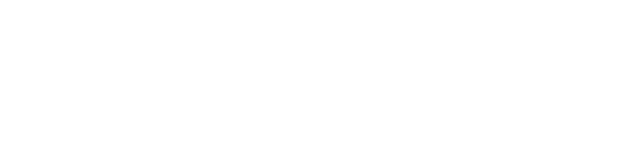
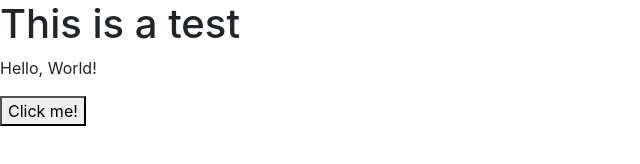
Before and after one commit to erikandersson96/bootstrap-test, a plain HTML site: page index.html in a window 1280 px wide. Shown: the whole page, without its empty margins (0-640 px from the left). Drawn offline with nearby package versions, Linux system fonts and the light colour scheme.

Commit message:
Install bootstrap in the head

```diff
--- a/index.html
+++ b/index.html
@@ -5,8 +5,12 @@
     <meta http-equiv="X-UA-Compatible" content="IE=edge">
     <meta name="viewport" content="width=device-width, initial-scale=1.0">
     <title>Document</title>
+    <link rel="stylesheet" href="https://cdn.jsdelivr.net/npm/bootstrap@4.5.3/dist/css/bootstrap.min.css" integrity="sha384-TX8t27EcRE3e/ihU7zmQxVncDAy5uIKz4rEkgIXeMed4M0jlfIDPvg6uqKI2xXr2" crossorigin="anonymous">
+    <script src="https://cdn.jsdelivr.net/npm/bootstrap@4.5.3/dist/js/bootstrap.bundle.min.js" integrity="sha384-ho+j7jyWK8fNQe+A12Hb8AhRq26LrZ/JpcUGGOn+Y7RsweNrtN/tE3MoK7ZeZDyx" crossorigin="anonymous"></script>
 </head>
 <body>
-
+    <h1>This is a test</h1>
+    <p>Hello, World!</p>
+    <button>Click me!</button>
 </body>
 </html>
```
